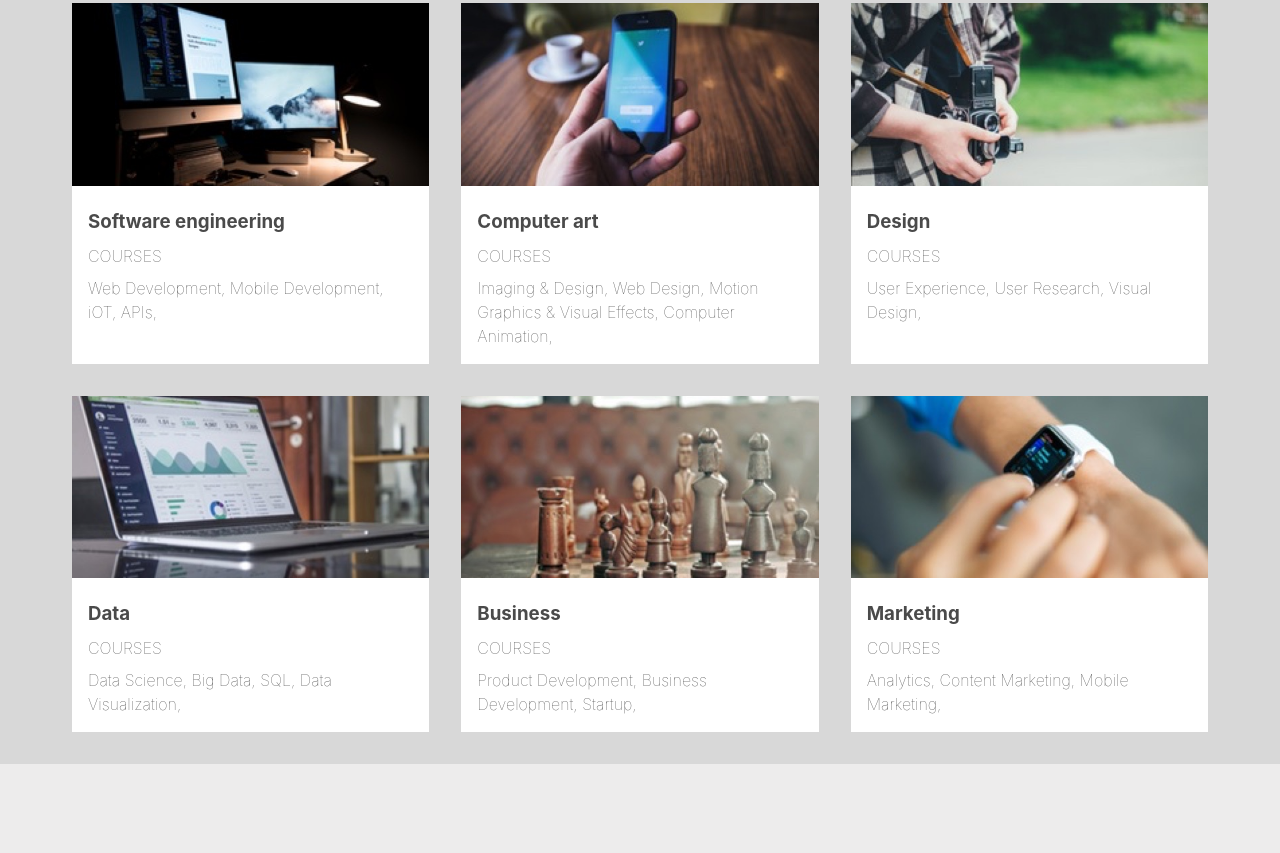
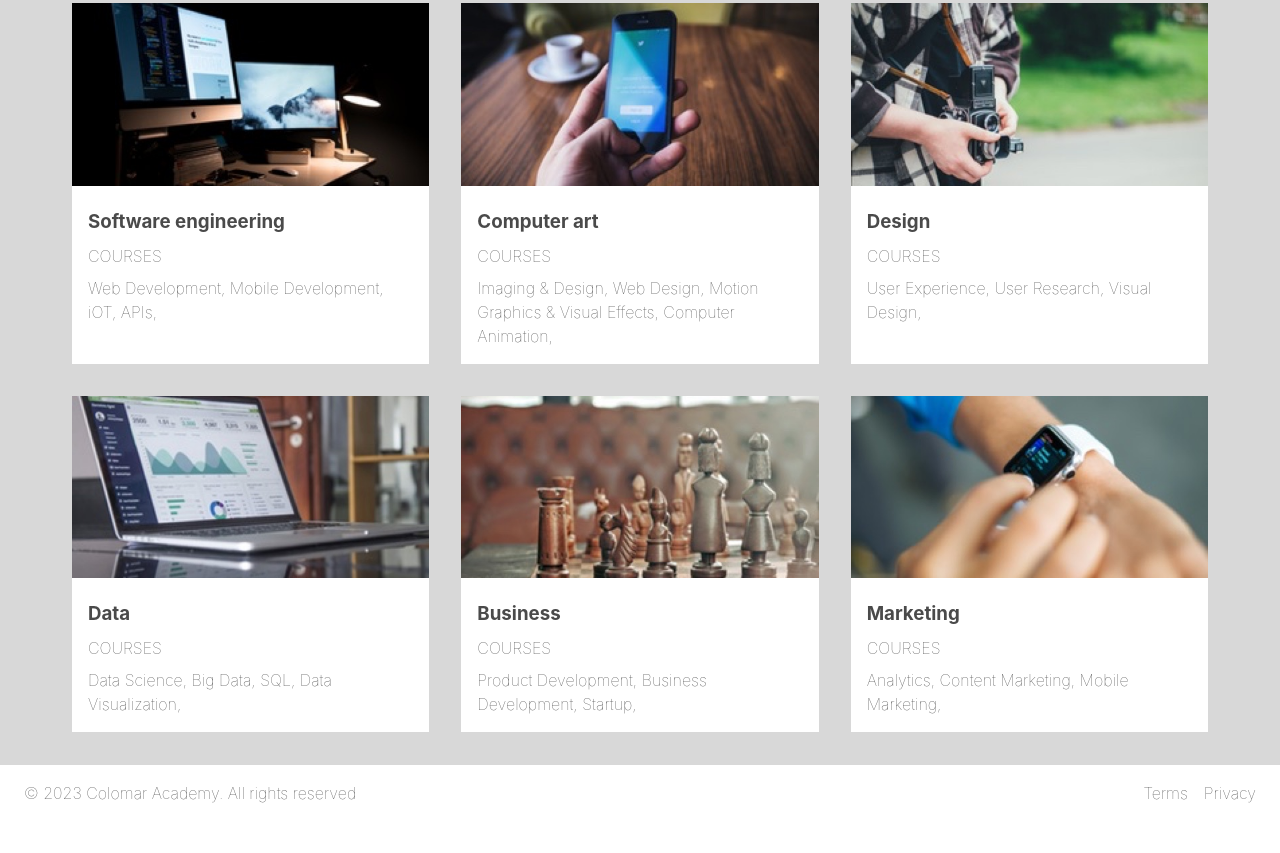
Before and after one commit to leightongrant/colmar-academy, a website built with Vite: page index.html in a window 1280 px wide. Shown: the part 1533-2386 px from the top of the page. Before the commit the page ends 2297 px from the top, so only its background shows below. Built offline with nearby package versions, Linux system fonts and the light colour scheme.

Commit message:
adds footer

```diff
--- a/src/components/components.css
+++ b/src/components/components.css
@@ -151,7 +151,26 @@ nav ul {
 span {
   font-weight: 100;
 }
-
+/* Footer */
+footer {
+  display: grid;
+  grid-template-columns: 1fr 1fr;
+  background-color: #ffffff;
+  padding: 1rem 1.5rem 3rem 1.5rem;
+  font-weight: 100;
+  border-top: 1px solid var(--secondary-color);
+}
+#copyright {
+  display: flex;
+}
+#terms {
+  display: flex;
+  justify-content: end;
+  column-gap: 1rem;
+}
+#terms a {
+  font-weight: 100;
+}
 /* Media Queries */
 @media (max-width: 768px) {
   .info-sdc-c {
@@ -233,6 +252,14 @@ span {
   .courses {
     background-color: var(--secondary-color);
   }
+  footer {
+    grid-template-columns: 1fr;
+    padding: 1rem 1.5rem;
+    justify-items: center;
+  }
+  #terms {
+    display: none;
+  }
 }
 
 @media (min-width: 576px) {
--- /dev/null
+++ b/src/components/footer.ts
@@ -0,0 +1,13 @@
+const footer = `
+    <footer>
+        <div id='copyright'>
+            <p>© 2023 Colomar Academy. All rights reserved</p>
+        </div>
+        <div id='terms'>
+            <a href='#'>Terms</a>
+            <a href='#'>Privacy</a>
+        </div>
+    </footer>
+`;
+
+export default footer;
--- a/src/components/layout.ts
+++ b/src/components/layout.ts
@@ -3,10 +3,12 @@ import header from "./header";
 import hero from "./hero";
 import info from "./info";
 import learning from "./learning";
+import footer from "./footer";
 const layout = `
     ${header}
     ${hero}
     ${info}
     ${learning}
+    ${footer}
 `;
 export default layout;
```
